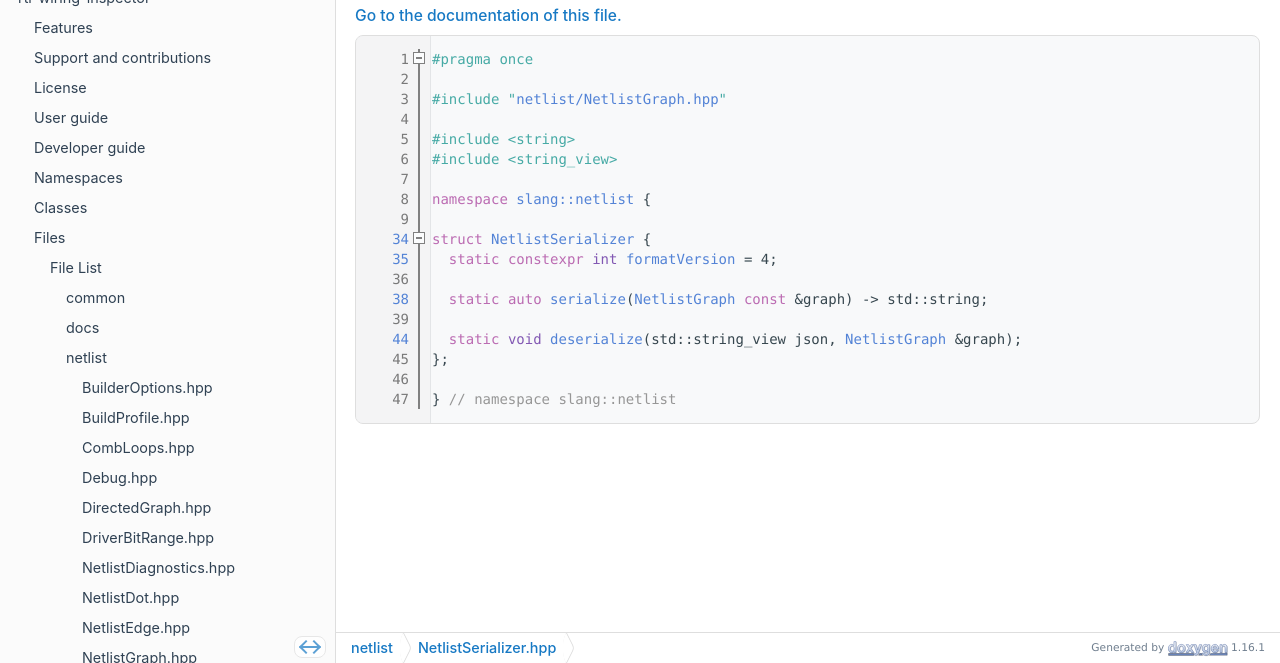
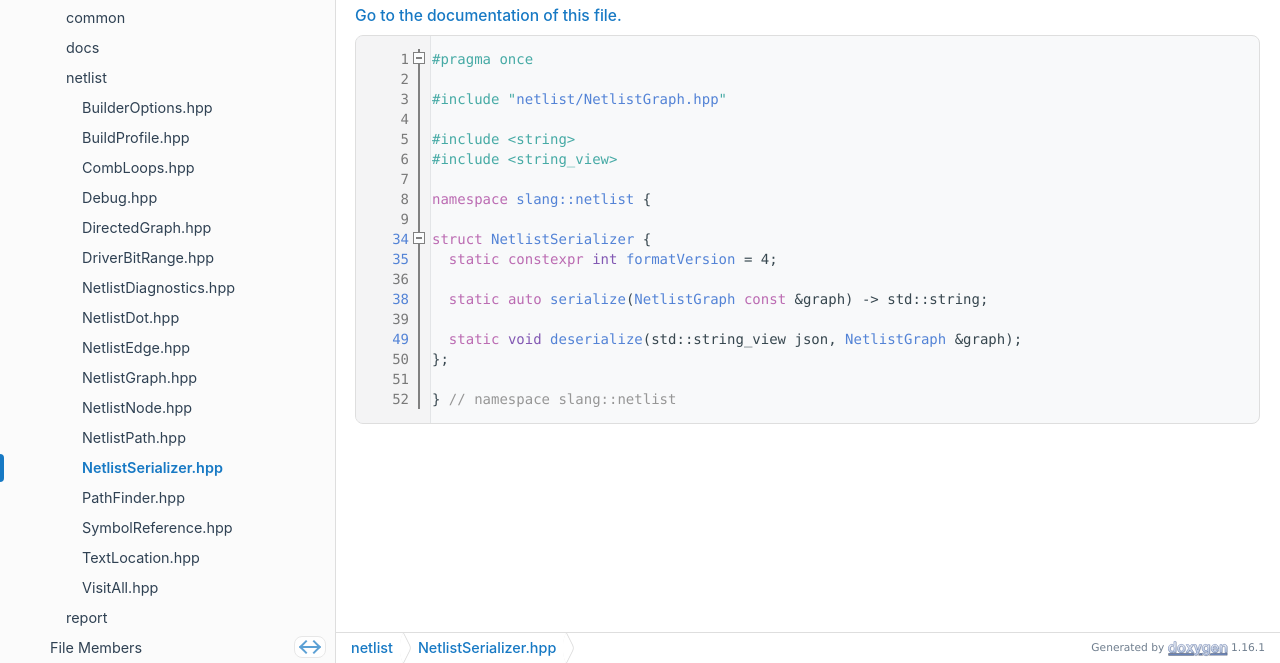
Before and after one commit to cpp-hardtech/rtl-wiring-inspector, a plain HTML site: page NetlistSerializer_8hpp_source.html in a window 1280 px wide. Shown: the part 137-800 px from the top of the page. Drawn offline with Linux system fonts and the light colour scheme.

Commit message:
deploy: d7cfdbf6df14e2349c31a23535c2e7765b072fa9

```diff
--- a/NetlistSerializer_8hpp_source.html
+++ b/NetlistSerializer_8hpp_source.html
@@ -109,11 +109,11 @@ $(function(){initNavTree('NetlistSerializer_8hpp_source.html','',''); });
 <div class="line"><a id="l00036" name="l00036"></a><span class="lineno">   36</span></div>
 <div class="line"><a id="l00038" name="l00038"></a><span class="lineno"><a class="line" href="structslang_1_1netlist_1_1NetlistSerializer.html#a91d73a6f9d58ad59cb2ad5a027d6bf33">   38</a></span>  <span class="keyword">static</span> <span class="keyword">auto</span> <a class="code hl_function" href="structslang_1_1netlist_1_1NetlistSerializer.html#a91d73a6f9d58ad59cb2ad5a027d6bf33">serialize</a>(<a class="code hl_class" href="classslang_1_1netlist_1_1NetlistGraph.html">NetlistGraph</a> <span class="keyword">const</span> &amp;graph) -&gt; std::string;</div>
 <div class="line"><a id="l00039" name="l00039"></a><span class="lineno">   39</span></div>
-<div class="line"><a id="l00044" name="l00044"></a><span class="lineno"><a class="line" href="structslang_1_1netlist_1_1NetlistSerializer.html#a79f1f7e458be2d97ff32ec06e52fae48">   44</a></span>  <span class="keyword">static</span> <span class="keywordtype">void</span> <a class="code hl_function" href="structslang_1_1netlist_1_1NetlistSerializer.html#a79f1f7e458be2d97ff32ec06e52fae48">deserialize</a>(std::string_view json, <a class="code hl_class" href="classslang_1_1netlist_1_1NetlistGraph.html">NetlistGraph</a> &amp;graph);</div>
-<div class="line"><a id="l00045" name="l00045"></a><span class="lineno">   45</span>};</div>
+<div class="line"><a id="l00049" name="l00049"></a><span class="lineno"><a class="line" href="structslang_1_1netlist_1_1NetlistSerializer.html#a79f1f7e458be2d97ff32ec06e52fae48">   49</a></span>  <span class="keyword">static</span> <span class="keywordtype">void</span> <a class="code hl_function" href="structslang_1_1netlist_1_1NetlistSerializer.html#a79f1f7e458be2d97ff32ec06e52fae48">deserialize</a>(std::string_view json, <a class="code hl_class" href="classslang_1_1netlist_1_1NetlistGraph.html">NetlistGraph</a> &amp;graph);</div>
+<div class="line"><a id="l00050" name="l00050"></a><span class="lineno">   50</span>};</div>
 </div>
-<div class="line"><a id="l00046" name="l00046"></a><span class="lineno">   46</span> </div>
-<div class="line"><a id="l00047" name="l00047"></a><span class="lineno">   47</span>} <span class="comment">// namespace slang::netlist</span></div>
+<div class="line"><a id="l00051" name="l00051"></a><span class="lineno">   51</span> </div>
+<div class="line"><a id="l00052" name="l00052"></a><span class="lineno">   52</span>} <span class="comment">// namespace slang::netlist</span></div>
 <div class="ttc" id="aNetlistGraph_8hpp_html"><div class="ttname"><a href="NetlistGraph_8hpp.html">NetlistGraph.hpp</a></div></div>
 <div class="ttc" id="aclassslang_1_1netlist_1_1NetlistGraph_html"><div class="ttname"><a href="classslang_1_1netlist_1_1NetlistGraph.html">slang::netlist::NetlistGraph</a></div><div class="ttdoc">Represent the netlist connectivity of an elaborated design.</div><div class="ttdef"><b>Definition</b> NetlistGraph.hpp:44</div></div>
 <div class="ttc" id="anamespaceslang_1_1netlist_html"><div class="ttname"><a href="namespaceslang_1_1netlist.html">slang::netlist</a></div><div class="ttdef"><b>Definition</b> FormatBuffer.hpp:9</div></div>
```
Also changed, not shown: structslang_1_1netlist_1_1NetlistSerializer.html (+3 -2 lines).
